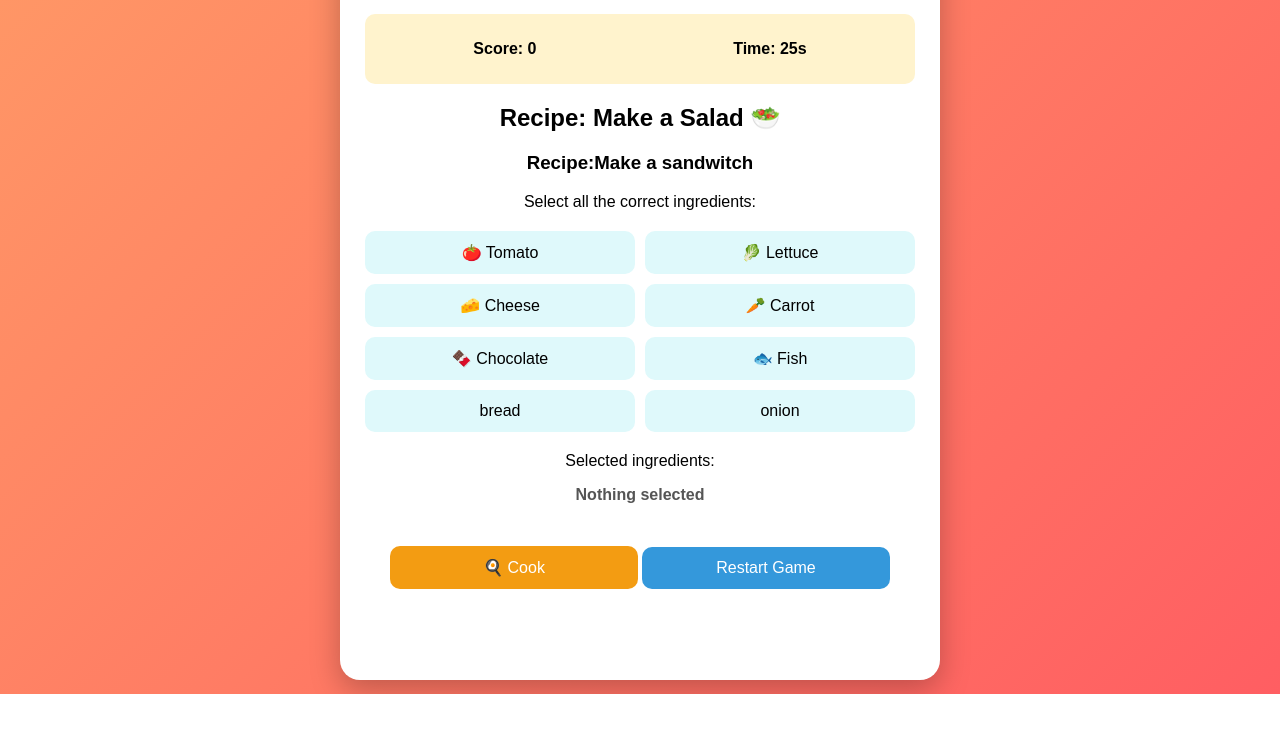
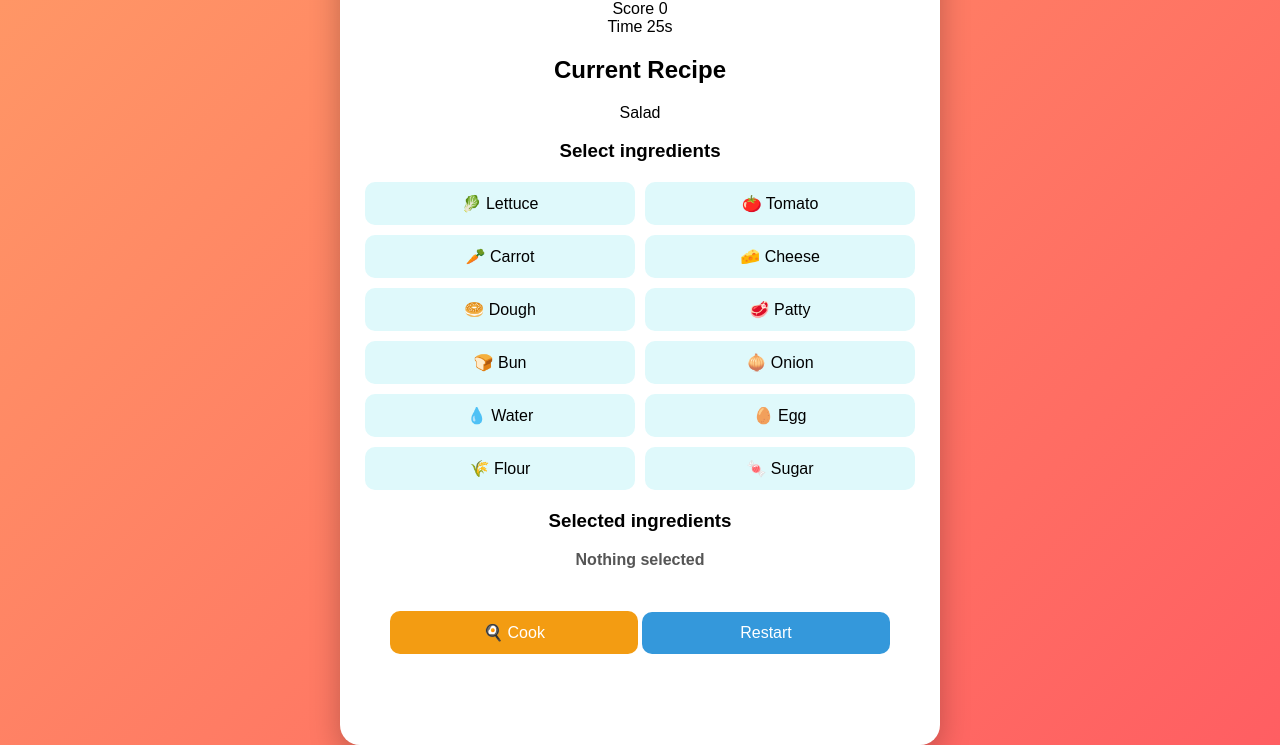
Before and after one commit to dathriknikkigreeshma46675-eng/cooking-game, a plain HTML site: page index.html in a window 1280 px wide. Shown: the part 106-851 px from the top of the page. Before the commit the page ends 800 px from the top, so only its background shows below. Drawn offline with Linux system fonts and the light colour scheme.

Commit message:
Refactor HTML structure and improve semantics

```diff
--- a/index.html
+++ b/index.html
@@ -1,45 +1,62 @@
 <!DOCTYPE html>
 <html lang="en">
 <head>
-  <meta charset="UTF-8">
-  <meta name="viewport" content="width=device-width, initial-scale=1.0">
+  <meta charset="UTF-8" />
+  <meta name="viewport" content="width=device-width, initial-scale=1.0" />
   <title>Cooking Game</title>
-  <link rel="stylesheet" href="style.css">
+  <link rel="stylesheet" href="style.css" />
 </head>
 <body>
   <main class="game">
-    <h1>🍳 Cooking Game</h1>
+    <header class="header">
+      <h1>🍳 Cooking Game</h1>
+      <div class="stats">
+        <div class="stat">
+          <span class="label">Score</span>
+          <span id="score">0</span>
+        </div>
+        <div class="stat">
+          <span class="label">Time</span>
+          <span id="time">45</span>s
+        </div>
+      </div>
+    </header>
 
-    <section class="score-board">
-      <p>Score: <span id="score">0</span></p>
-      <p>Time: <span id="time">30</span>s</p>
+    <section class="recipe-panel">
+      <h2>Current Recipe</h2>
+      <p id="recipe-name">Salad</p>
+      <div id="recipe-ingredients" class="recipe-ingredients"></div>
     </section>
 
-    <section class="recipe">
-      <h2>Recipe: Make a Salad 🥗</h2>
-      <h3>Recipe:Make a sandwitch</h3>
-      <p>Select all the correct ingredients:</p>
-     <div id="ingredients" class="ingredients">
+    <section class="ingredient-section">
+      <h3>Select ingredients</h3>
+      <div id="ingredients" class="ingredients">
+        <button data-ingredient="lettuce">🥬 Lettuce</button>
         <button data-ingredient="tomato">🍅 Tomato</button>
-        <button data-ingredient="lettuce">🥬 Lettuce</button>
+        <button data-ingredient="carrot">🥕 Carrot</button>
         <button data-ingredient="cheese">🧀 Cheese</button>
-        <button data-ingredient="carrot">🥕 Carrot</button>
-        <button data-ingredient="chocolate">🍫 Chocolate</button>
-        <button data-ingredient="fish">🐟 Fish</button>
-       <button data-ingredient="bread">bread</button>
-       <button data-ingredient="onion"> onion</button>
+        <button data-ingredient="dough">🥯 Dough</button>
+        <button data-ingredient="patty">🥩 Patty</button>
+        <button data-ingredient="bun">🍞 Bun</button>
+        <button data-ingredient="onion">🧅 Onion</button>
+        <button data-ingredient="water">💧 Water</button>
+        <button data-ingredient="egg">🥚 Egg</button>
+        <button data-ingredient="flour">🌾 Flour</button>
+        <button data-ingredient="sugar">🍬 Sugar</button>
+      </div>
+    </section>
 
+    <div class="selection-box">
+      <h3>Selected ingredients</h3>
+      <div id="selectedIngredients" class="selected">None selected</div>
+    </div>
 
-      </div>
+    <div class="buttons">
+      <button id="cookButton" class="cook-button">🍳 Cook</button>
+      <button id="restartButton" class="restart-button">Restart</button>
+    </div>
 
-      <p>Selected ingredients:</p>
-      <div id="selectedIngredients" class="selected"></div>
-
-      <button id="cookButton" class="cook-button">🍳 Cook</button>
-      <button id="restartButton" class="restart-button">Restart Game</button>
-
-      <p id="message" class="message"></p>
-    </section>
+    <p id="message" class="message"></p>
   </main>
 
   <script src="game.js"></script>
```
